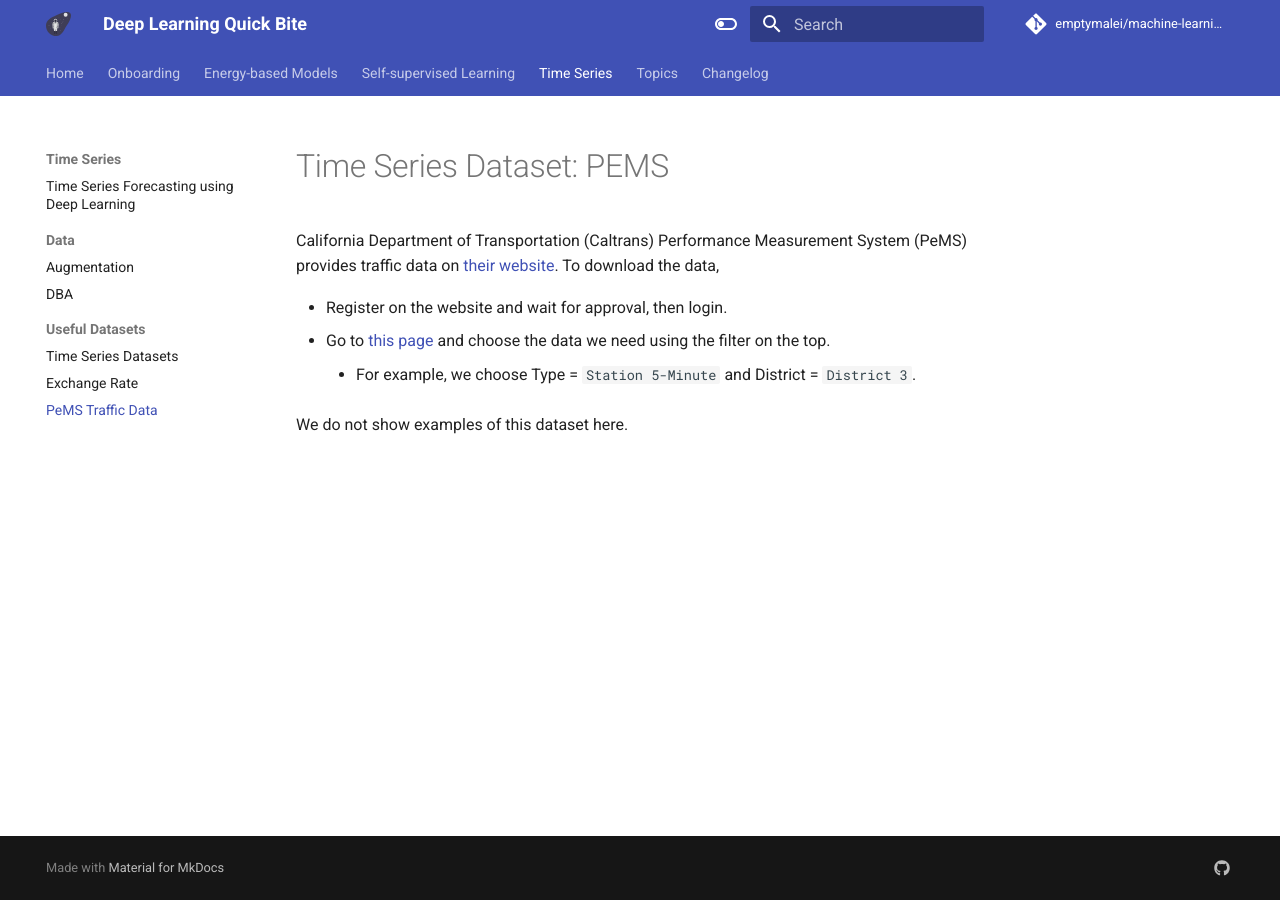
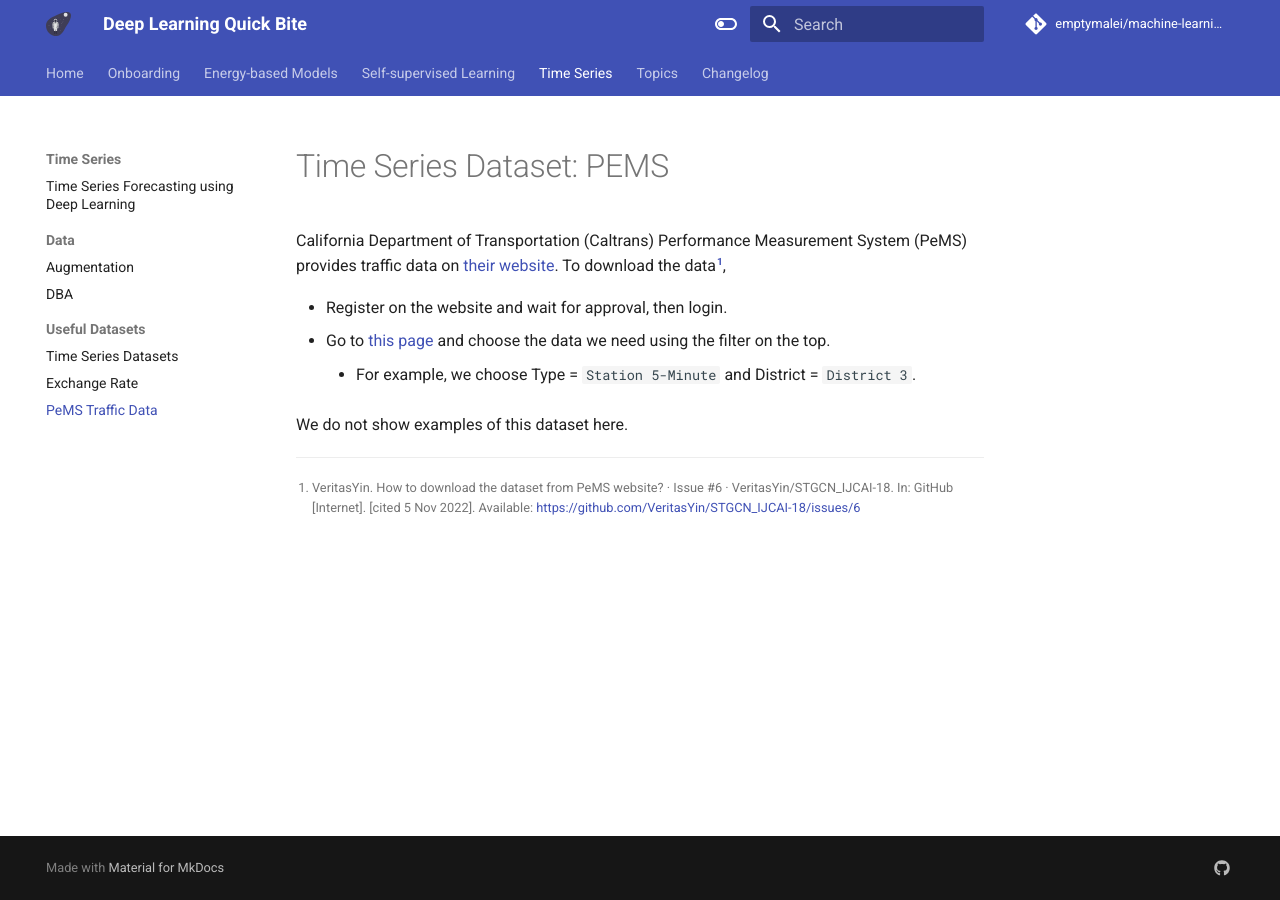
Before and after one commit to emptymalei/deep-learning, an MkDocs documentation site: the page built from dl/time-series/timeseries-datasets.pems.md, in a window 1280 px wide. Built offline with MkDocs 1.6.1 and Material for MkDocs 9.7.7, drawn with Linux system fonts in a browser that asks for light colours; comment, search, counter and statistics services are not loaded.

Commit message:
added reference

```diff
--- a/dl/time-series/timeseries-datasets.pems.md
+++ b/dl/time-series/timeseries-datasets.pems.md
@@ -1,10 +1,14 @@
 # Time Series Dataset: PEMS
 
 California Department of Transportation (Caltrans) Performance
-Measurement System (PeMS) provides traffic data on [their website](https://pems.dot.ca.gov/?dnode=Clearinghouse). To download the data,
+Measurement System (PeMS) provides traffic data on [their website](https://pems.dot.ca.gov/?dnode=Clearinghouse). To download the data[^how-to-download],
 
 - Register on the website and wait for approval, then login.
 - Go to [this page](https://pems.dot.ca.gov/?dnode=Clearinghouse) and choose the data we need using the filter on the top.
     - For example, we choose Type = `Station 5-Minute` and District = `District 3`.
 
 We do not show examples of this dataset here.
+
+
+
+[^how-to-download]: VeritasYin. How to download the dataset from PeMS website? · Issue #6 · VeritasYin/STGCN_IJCAI-18. In: GitHub [Internet]. [cited 5 Nov 2022]. Available: https://github.com/VeritasYin/STGCN_IJCAI-18/issues/6
```
